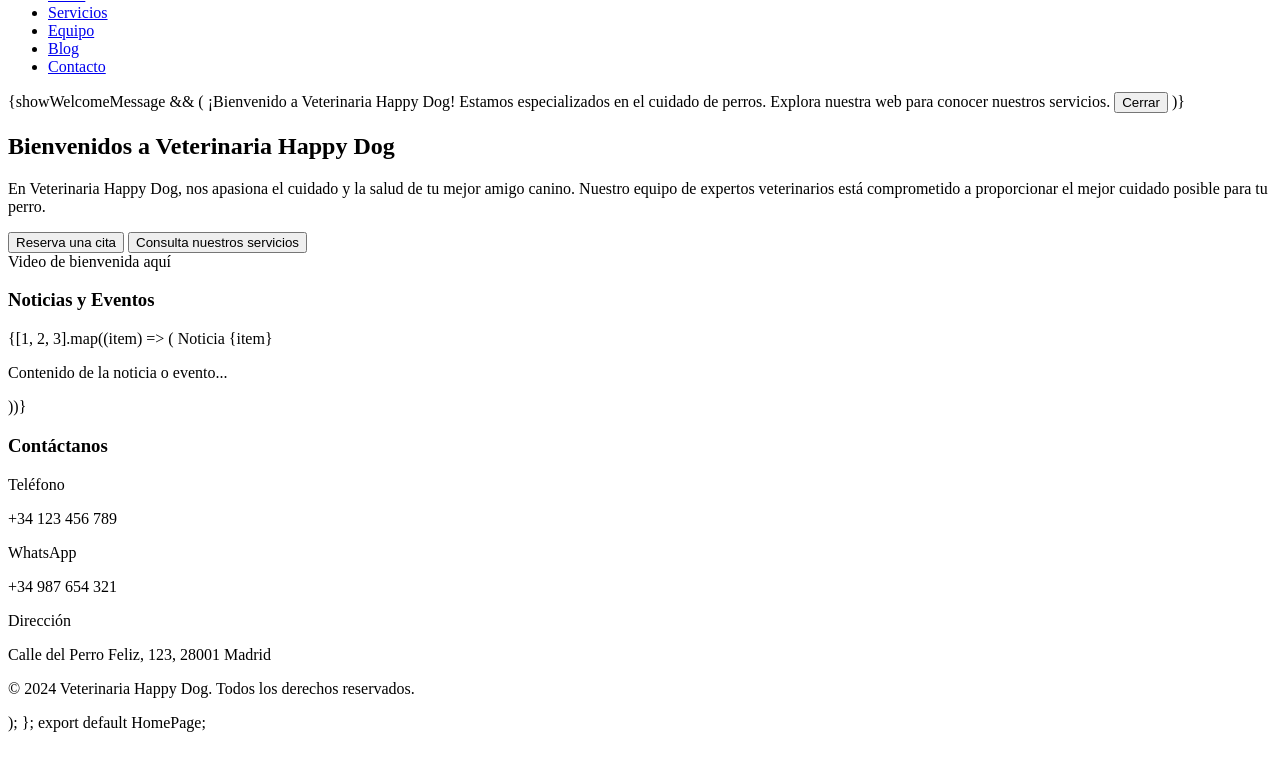
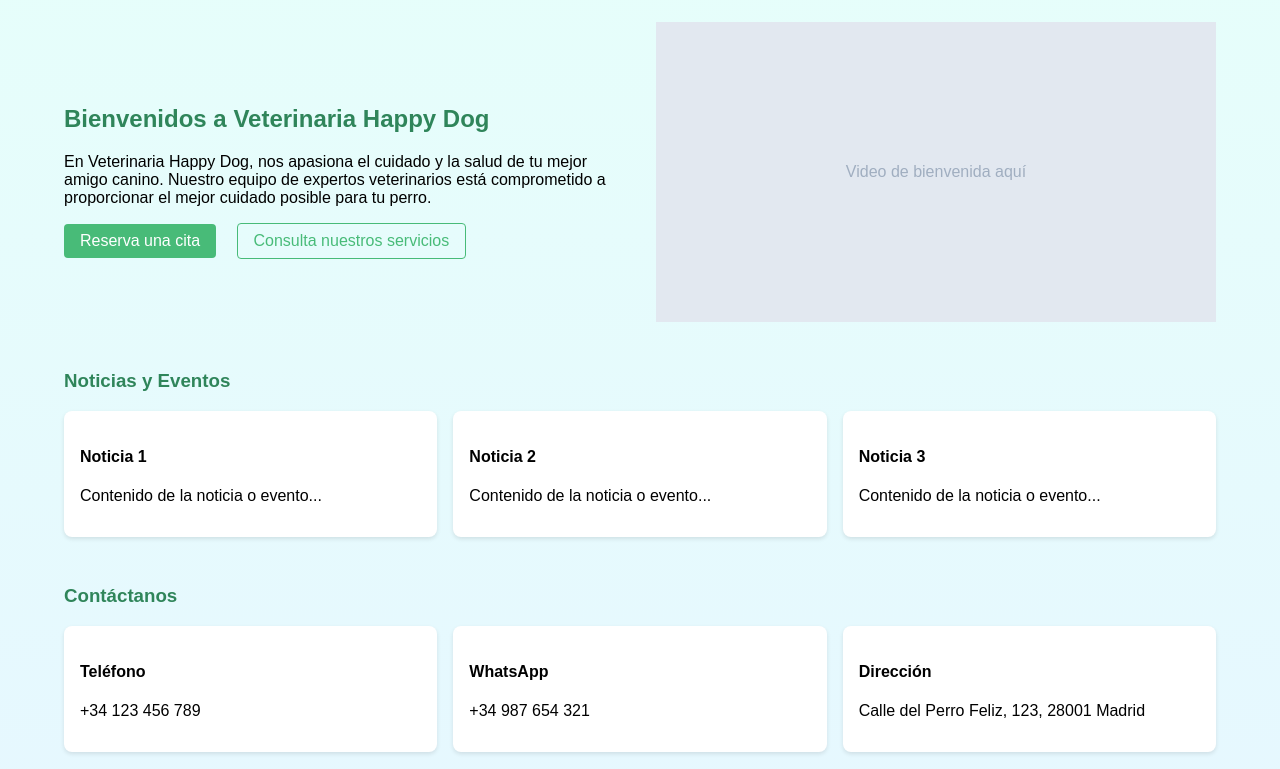
Before and after one commit to JosemaCB/VeterinariaHappyDog, a plain HTML site: page index.html in a window 1280 px wide. Shown: the part 156-925 px from the top of the page. Before the commit the page ends 896 px from the top, so only its background shows below. Drawn offline with Linux system fonts and the light colour scheme.

Commit message:
Update index.html

```diff
--- a/index.html
+++ b/index.html
@@ -1,128 +1,182 @@
-import React from 'react';
-import { useState } from 'react';
-import { Calendar, MessageCircle, Phone, MapPin } from 'lucide-react';
-import { Card, CardContent, CardHeader, CardTitle } from '@/components/ui/card';
-import { Button } from '@/components/ui/button';
-import { Alert, AlertDescription, AlertTitle } from '@/components/ui/alert';
-
-const HomePage = () => {
-  const [showWelcomeMessage, setShowWelcomeMessage] = useState(true);
-
-  const closeWelcomeMessage = () => {
-    setShowWelcomeMessage(false);
-  };
-
-  return (
-    <div className="min-h-screen bg-gradient-to-b from-green-50 to-blue-50">
-      <header className="bg-white shadow-md">
-        <div className="container mx-auto px-4 py-6 flex justify-between items-center">
-          <h1 className="text-3xl font-bold text-green-600">Veterinaria Happy Dog</h1>
+<!DOCTYPE html>
+<html lang="es">
+<head>
+    <meta charset="UTF-8">
+    <meta name="viewport" content="width=device-width, initial-scale=1.0">
+    <title>Veterinaria Happy Dog</title>
+    <style>
+        body {
+            font-family: Arial, sans-serif;
+            margin: 0;
+            padding: 0;
+            background: linear-gradient(to bottom, #e6fffa, #e6f7ff);
+            min-height: 100vh;
+        }
+        .container {
+            width: 90%;
+            max-width: 1200px;
+            margin: 0 auto;
+            padding: 0 20px;
+        }
+        header {
+            background-color: white;
+            box-shadow: 0 2px 4px rgba(0,0,0,0.1);
+            padding: 1rem 0;
+        }
+        nav ul {
+            list-style-type: none;
+            padding: 0;
+            display: flex;
+            justify-content: space-around;
+        }
+        nav ul li a {
+            text-decoration: none;
+            color: #4a5568;
+        }
+        nav ul li a:hover {
+            color: #48bb78;
+        }
+        .welcome-section {
+            display: flex;
+            justify-content: space-between;
+            align-items: center;
+            margin-top: 2rem;
+        }
+        .welcome-text {
+            flex: 1;
+            padding-right: 2rem;
+        }
+        .video-placeholder {
+            flex: 1;
+            background-color: #e2e8f0;
+            height: 300px;
+            display: flex;
+            justify-content: center;
+            align-items: center;
+            color: #a0aec0;
+        }
+        .btn {
+            display: inline-block;
+            padding: 0.5rem 1rem;
+            border-radius: 0.25rem;
+            text-decoration: none;
+            margin-right: 1rem;
+        }
+        .btn-primary {
+            background-color: #48bb78;
+            color: white;
+        }
+        .btn-secondary {
+            border: 1px solid #48bb78;
+            color: #48bb78;
+        }
+        .news-section {
+            margin-top: 3rem;
+        }
+        .news-grid {
+            display: grid;
+            grid-template-columns: repeat(auto-fit, minmax(250px, 1fr));
+            gap: 1rem;
+        }
+        .news-card {
+            background-color: white;
+            border-radius: 0.5rem;
+            padding: 1rem;
+            box-shadow: 0 2px 4px rgba(0,0,0,0.1);
+        }
+        .contact-section {
+            margin-top: 3rem;
+        }
+        .contact-grid {
+            display: grid;
+            grid-template-columns: repeat(auto-fit, minmax(200px, 1fr));
+            gap: 1rem;
+        }
+        .contact-card {
+            background-color: white;
+            border-radius: 0.5rem;
+            padding: 1rem;
+            box-shadow: 0 2px 4px rgba(0,0,0,0.1);
+        }
+        footer {
+            background-color: #48bb78;
+            color: white;
+            text-align: center;
+            padding: 1rem 0;
+            margin-top: 3rem;
+        }
+    </style>
+</head>
+<body>
+    <header>
+        <div class="container">
+            <h1 style="color: #48bb78;">Veterinaria Happy Dog</h1>
             <nav>
-            <ul className="flex space-x-4">
-              <li><a href="#" className="text-gray-600 hover:text-green-500">Inicio</a></li>
-              <li><a href="#" className="text-gray-600 hover:text-green-500">Servicios</a></li>
-              <li><a href="#" className="text-gray-600 hover:text-green-500">Equipo</a></li>
-              <li><a href="#" className="text-gray-600 hover:text-green-500">Blog</a></li>
-              <li><a href="#" className="text-gray-600 hover:text-green-500">Contacto</a></li>
+                <ul>
+                    <li><a href="#">Inicio</a></li>
+                    <li><a href="#">Servicios</a></li>
+                    <li><a href="#">Equipo</a></li>
+                    <li><a href="#">Blog</a></li>
+                    <li><a href="#">Contacto</a></li>
                 </ul>
             </nav>
         </div>
     </header>
 
-      <main className="container mx-auto px-4 py-8">
-        {showWelcomeMessage && (
-          <Alert className="mb-6">
-            <AlertTitle>¡Bienvenido a Veterinaria Happy Dog!</AlertTitle>
-            <AlertDescription>
-              Estamos especializados en el cuidado de perros. Explora nuestra web para conocer nuestros servicios.
-            </AlertDescription>
-            <Button onClick={closeWelcomeMessage} className="mt-2" variant="outline">Cerrar</Button>
-          </Alert>
-        )}
+    <main class="container">
+        <section class="welcome-section">
+            <div class="welcome-text">
+                <h2 style="color: #2f855a;">Bienvenidos a Veterinaria Happy Dog</h2>
+                <p>En Veterinaria Happy Dog, nos apasiona el cuidado y la salud de tu mejor amigo canino. Nuestro equipo de expertos veterinarios está comprometido a proporcionar el mejor cuidado posible para tu perro.</p>
+                <a href="#" class="btn btn-primary">Reserva una cita</a>
+                <a href="#" class="btn btn-secondary">Consulta nuestros servicios</a>
+            </div>
+            <div class="video-placeholder">
+                <span>Video de bienvenida aquí</span>
+            </div>
+        </section>
 
-        <section className="mb-12">
-          <h2 className="text-2xl font-semibold mb-4 text-green-700">Bienvenidos a Veterinaria Happy Dog</h2>
-          <div className="grid grid-cols-1 md:grid-cols-2 gap-6">
-            <div>
-              <p className="text-gray-600 mb-4">
-                En Veterinaria Happy Dog, nos apasiona el cuidado y la salud de tu mejor amigo canino.
-                Nuestro equipo de expertos veterinarios está comprometido a proporcionar el mejor cuidado posible para tu perro.
-              </p>
-              <div className="flex space-x-4">
-                <Button className="bg-green-500 hover:bg-green-600 text-white">
-                  Reserva una cita
-                </Button>
-                <Button variant="outline" className="border-green-500 text-green-500 hover:bg-green-50">
-                  Consulta nuestros servicios
-                </Button>
+        <section class="news-section">
+            <h3 style="color: #2f855a;">Noticias y Eventos</h3>
+            <div class="news-grid">
+                <div class="news-card">
+                    <h4>Noticia 1</h4>
+                    <p>Contenido de la noticia o evento...</p>
                 </div>
+                <div class="news-card">
+                    <h4>Noticia 2</h4>
+                    <p>Contenido de la noticia o evento...</p>
                 </div>
-            <div className="bg-gray-200 h-64 flex items-center justify-center">
-              <span className="text-gray-500">Video de bienvenida aquí</span>
+                <div class="news-card">
+                    <h4>Noticia 3</h4>
+                    <p>Contenido de la noticia o evento...</p>
                 </div>
             </div>
         </section>
 
-        <section className="mb-12">
-          <h3 className="text-xl font-semibold mb-4 text-green-700">Noticias y Eventos</h3>
-          <div className="grid grid-cols-1 md:grid-cols-3 gap-6">
-            {[1, 2, 3].map((item) => (
-              <Card key={item}>
-                <CardHeader>
-                  <CardTitle>Noticia {item}</CardTitle>
-                </CardHeader>
-                <CardContent>
-                  <p>Contenido de la noticia o evento...</p>
-                </CardContent>
-              </Card>
-            ))}
+        <section class="contact-section">
+            <h3 style="color: #2f855a;">Contáctanos</h3>
+            <div class="contact-grid">
+                <div class="contact-card">
+                    <h4>Teléfono</h4>
+                    <p>+34 123 456 789</p>
                 </div>
-        </section>
-
-        <section>
-          <h3 className="text-xl font-semibold mb-4 text-green-700">Contáctanos</h3>
-          <div className="grid grid-cols-1 md:grid-cols-3 gap-6">
-            <Card>
-              <CardHeader>
-                <CardTitle className="flex items-center">
-                  <Phone className="mr-2" /> Teléfono
-                </CardTitle>
-              </CardHeader>
-              <CardContent>
-                <p>+34 123 456 789</p>
-              </CardContent>
-            </Card>
-            <Card>
-              <CardHeader>
-                <CardTitle className="flex items-center">
-                  <MessageCircle className="mr-2" /> WhatsApp
-                </CardTitle>
-              </CardHeader>
-              <CardContent>
+                <div class="contact-card">
+                    <h4>WhatsApp</h4>
                     <p>+34 987 654 321</p>
-              </CardContent>
-            </Card>
-            <Card>
-              <CardHeader>
-                <CardTitle className="flex items-center">
-                  <MapPin className="mr-2" /> Dirección
-                </CardTitle>
-              </CardHeader>
-              <CardContent>
+                </div>
+                <div class="contact-card">
+                    <h4>Dirección</h4>
                     <p>Calle del Perro Feliz, 123, 28001 Madrid</p>
-              </CardContent>
-            </Card>
+                </div>
             </div>
         </section>
     </main>
 
-      <footer className="bg-green-600 text-white mt-12">
-        <div className="container mx-auto px-4 py-6">
+    <footer>
+        <div class="container">
             <p>&copy; 2024 Veterinaria Happy Dog. Todos los derechos reservados.</p>
         </div>
     </footer>
-    </div>
-  );
-};
-
-export default HomePage;
+</body>
+</html>
```
Lines whose indentation alone changed are shown as unchanged.
